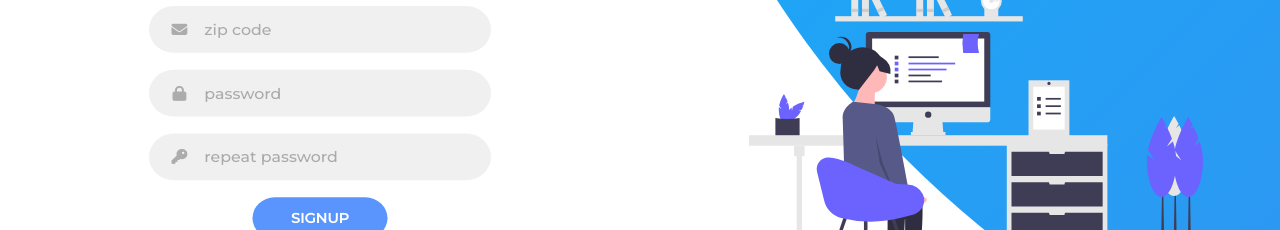
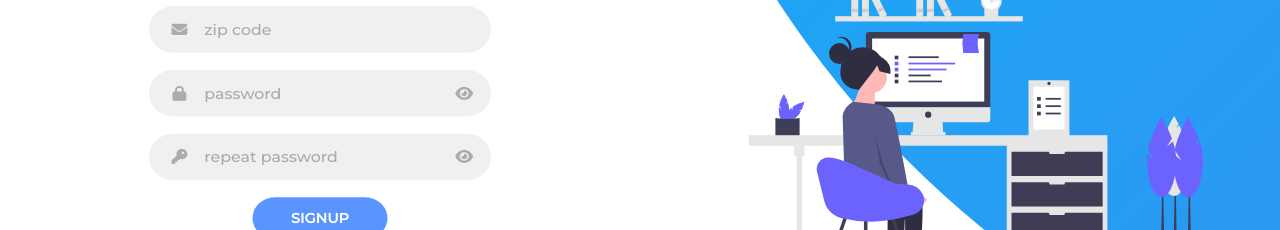
Before and after one commit to bishald0013/client, a React (Create React App) app: page /register in a window 1280 px wide. Shown: the part 467-697 px from the top of the page. Built offline with nearby package versions, Linux system fonts and the light colour scheme.

Commit message:
Password Confirmpassword updated

```diff
--- a/src/components/Auth/Signup.js
+++ b/src/components/Auth/Signup.js
@@ -1,23 +1,25 @@
-import React, { useState } from 'react'
-import { useNavigate } from 'react-router-dom';
-import { useRegisterUserMutation } from '../../services/userAuthApi';
+import React, { useState } from "react";
+import { useNavigate } from "react-router-dom";
+import { useRegisterUserMutation } from "../../services/userAuthApi";
 
 const Signup = () => {
+  const [showPassword, setShowPassword] = useState(false);
+  const [showConfPassword, setShowConfPassword] = useState(false);
   const [credentials, setCredentials] = useState({
-        userName: '',
-        phoneNumber: '',
-        alternateNumber: '',
-        email: '',
-        zip: '',
-        password: '',
-        confirmPassword: ''
+    userName: "",
+    phoneNumber: "",
+    alternateNumber: "",
+    email: "",
+    zip: "",
+    password: "",
+    confirmPassword: "",
   });
 
   const [error, serError] = useState({
     status: false,
-        message: '',
-        type: ''
-    })
+    message: "",
+    type: "",
+  });
 
   const navigate = useNavigate();
   const [registerUser] = useRegisterUserMutation();
@@ -25,72 +27,156 @@ const Signup = () => {
   const handleChange = (event) => {
     setCredentials({
       ...credentials,
-            [event.target.name]: event.target.value
+      [event.target.name]: event.target.value,
     });
-    }
+  };
 
   const handleSubmit = async (event) => {
     event.preventDefault();
 
-        if(credentials.phoneNumber === credentials.alternateNumber){
-            alert('Alternate number cannot be same as phone number');
+    if (credentials.phoneNumber === credentials.alternateNumber) {
+      alert("Alternate number cannot be same as phone number");
+      return;
+    }
+    if (credentials.password !== credentials.confirmPassword) {
+      alert("Password should be same as confirm password");
       return;
     }
 
-        const response = await  registerUser(credentials);
+    const response = await registerUser(credentials);
 
-        if(response.data.status === true){
+    if (response.data.status === true) {
       // setToken(response.data.token);
-            localStorage.setItem('token', response.data.token);
-            navigate('/dashboard');
-        }else{
+      localStorage.setItem("token", response.data.token);
+      navigate("/dashboard");
+    } else {
       serError({
         status: true,
         message: response.data.message,
-                type: response.data.type
-            })
+        type: response.data.type,
+      });
     }
+  };
 
-    }
+  const togglePasswordVisibility = () => {
+    setShowPassword((prevState) => !prevState);
+  };
+  const toggleConfPasswordVisibility = () => {
+    setShowConfPassword((prevState) => !prevState);
+  };
+
   return (
     <>
-    {error.status && <div className='alert alert-danger'>{error.message}</div>}
+      {error.status && (
+        <div className="alert alert-danger">{error.message}</div>
+      )}
 
-        <form className='signup-form' onSubmit={handleSubmit}>
-          <h2 className='title'>Sign Up</h2>
-          <div className='input-field'>
-              <i className='fas fa-user'></i>
-              <input type='text' placeholder='full name' name='userName' onChange={handleChange} value={credentials.userName}/>
+      <form className="signup-form" onSubmit={handleSubmit}>
+        <h2 className="title">Sign Up</h2>
+        <div className="input-field">
+          <i className="fas fa-user"></i>
+          <input
+            type="text"
+            placeholder="full name"
+            name="userName"
+            onChange={handleChange}
+            value={credentials.userName}
+          />
         </div>
-          <div className='input-field'>
-              <i className='fas fa-phone'></i>
-              <input type='text' placeholder='phone number' name='phoneNumber' onChange={handleChange} value={credentials.phoneNumber} />
+        <div className="input-field">
+          <i className="fas fa-phone"></i>
+          <input
+            type="text"
+            placeholder="phone number"
+            name="phoneNumber"
+            onChange={handleChange}
+            value={credentials.phoneNumber}
+          />
         </div>
-          <div className='input-field'>
-              <i className='fas fa-phone'></i>
-              <input type='text' placeholder='Alternate number' name='alternateNumber' onChange={handleChange} value={credentials.alternateNumber} />
+        <div className="input-field">
+          <i className="fas fa-phone"></i>
+          <input
+            type="text"
+            placeholder="Alternate number"
+            name="alternateNumber"
+            onChange={handleChange}
+            value={credentials.alternateNumber}
+          />
         </div>
-          <div className='input-field'>
-              <i className='fas fa-envelope'></i>
-              <input type='text' placeholder='email' name='email' onChange={handleChange} value={credentials.email} />
+        <div className="input-field">
+          <i className="fas fa-envelope"></i>
+          <input
+            type="text"
+            placeholder="email"
+            name="email"
+            onChange={handleChange}
+            value={credentials.email}
+          />
         </div>
-          <div className='input-field'>
-              <i className='fas fa-envelope'></i>
-              <input type='number' placeholder='zip code' name='zip' onChange={handleChange} value={credentials.zip} />
+        <div className="input-field">
+          <i className="fas fa-envelope"></i>
+          <input
+            type="number"
+            placeholder="zip code"
+            name="zip"
+            onChange={handleChange}
+            value={credentials.zip}
+          />
         </div>
-          <div className='input-field'>
-              <i className='fas fa-lock'></i>
-              <input type='password' placeholder='password' name='password' onChange={handleChange} value={credentials.password} />
+        <div className="input-field">
+          <i className="fas fa-lock"></i>
+          <input
+            className="pe-5"
+            type={showPassword ? "text" : "password"}
+            placeholder="password"
+            name="password"
+            onChange={handleChange}
+            value={credentials.password}
+          />
+          <span
+            className="password-toggle"
+            onClick={togglePasswordVisibility}
+            style={{
+              position: "absolute",
+              right: "20px",
+            }}
+          >
+            {showPassword ? (
+              <i className="fas fa-eye-slash"></i>
+            ) : (
+              <i className="fas fa-eye"></i>
+            )}
+          </span>
         </div>
-          <div className='input-field'>
-              <i className='fas fa-key'></i>
-              <input type='text' placeholder='repeat password' name='confirmPassword' onChange={handleChange} value={credentials.confirmPassword} />
+        <div className="input-field">
+          <i className="fas fa-key"></i>
+          <input
+            className="pe-5"
+            type={showConfPassword ? "text" : "password"}
+            placeholder="repeat password"
+            name="confirmPassword"
+            onChange={handleChange}
+            value={credentials.confirmPassword}
+          />
+          <span
+            className="password-toggle"
+            onClick={toggleConfPasswordVisibility}
+            style={{
+              position: "absolute",
+              right: "20px",
+            }}
+          >
+            {showConfPassword ? (
+              <i className="fas fa-eye-slash"></i>
+            ) : (
+              <i className="fas fa-eye"></i>
+            )}
+          </span>
         </div>
-          <input type='submit' value='Signup' className='btn solid' />
+        <input type="submit" value="Signup" className="btn solid" />
       </form>
     </>
+  );
+};
 
-  )
-}
-
-export default Signup
+export default Signup;
```
Lines whose indentation alone changed are shown as unchanged.
